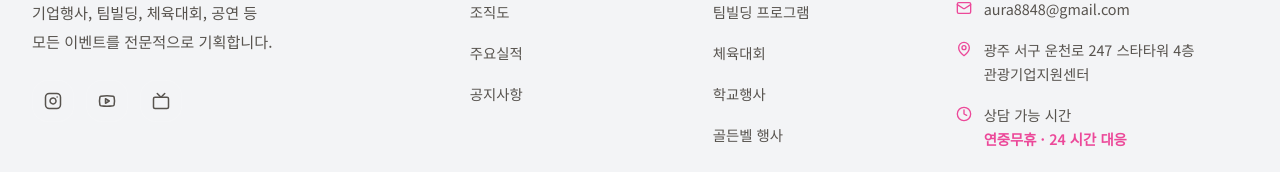
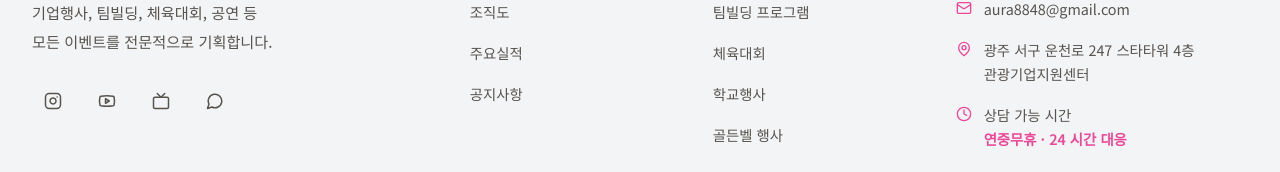
Before and after one commit to hamudo271/happy-light, a React (Vite) app: page / in a window 1280 px wide. Shown: the part 5735-5907 px from the top of the page. Built offline with nearby package versions, Linux system fonts and the light colour scheme.

Commit message:
feat: update Footer with KakaoTalk icon

```diff
--- a/src/components/Footer.jsx
+++ b/src/components/Footer.jsx
@@ -128,6 +128,9 @@ function Footer() {
                 <a href="https://tv.naver.com/gwangjufirst" className="social-link" aria-label="Naver Clip" target="_blank" rel="noopener noreferrer">
                   <Tv size={18} />
                 </a>
+                <a href="https://open.kakao.com/o/svQrVCw" className="social-link" aria-label="KakaoTalk" target="_blank" rel="noopener noreferrer">
+                  <MessageCircle size={18} />
+                </a>
               </div>
             </div>
 
```
